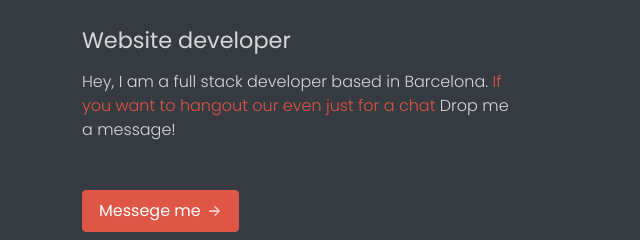
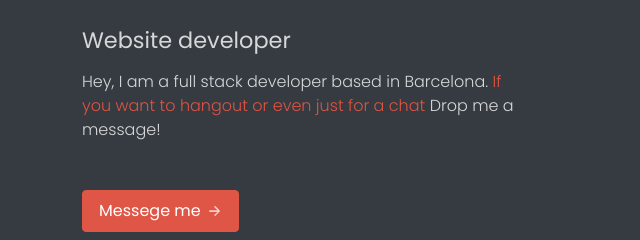
Before and after one commit to Lluvib/xiaoyu, a plain HTML site: page index.html in a window 1280 px wide. Shown: the part 371-611 px from the top of the page, 0-640 px from the left. Drawn offline with nearby package versions, Linux system fonts and the light colour scheme.

Commit message:
Update index.html

```diff
--- a/index.html
+++ b/index.html
@@ -119,7 +119,7 @@
             <h2 class="h3 font-sans-serif fw-normal text-body-light mb-3">Website developer</h2>
             <!-- Description -->
             <p class="text-body-light w-80 mb-6">
-              Hey, I am a full stack developer based in Barcelona. <span class="text-primary"> If you want to hangout our even just for a chat </span> Drop me a message!
+              Hey, I am a full stack developer based in Barcelona. <span class="text-primary"> If you want to hangout or even just for a chat </span> Drop me a message!
             </p>
             <!-- CTA -->
             <button class="btn btn-primary btn-arrow py-2 px-3 mb-4" data-tor="hover:[bg(transparent) text(primary)]">Messege me</button>
```
